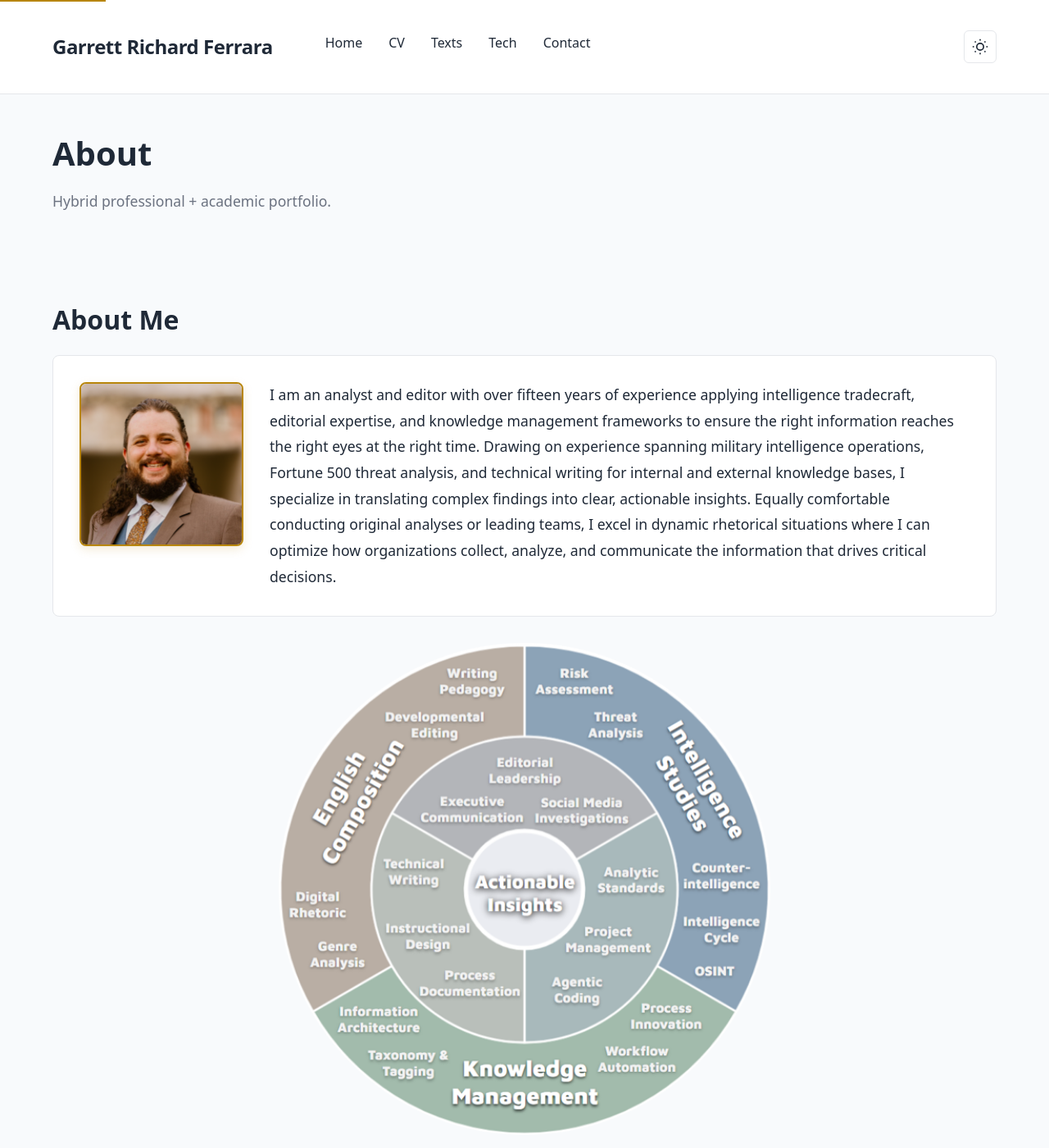
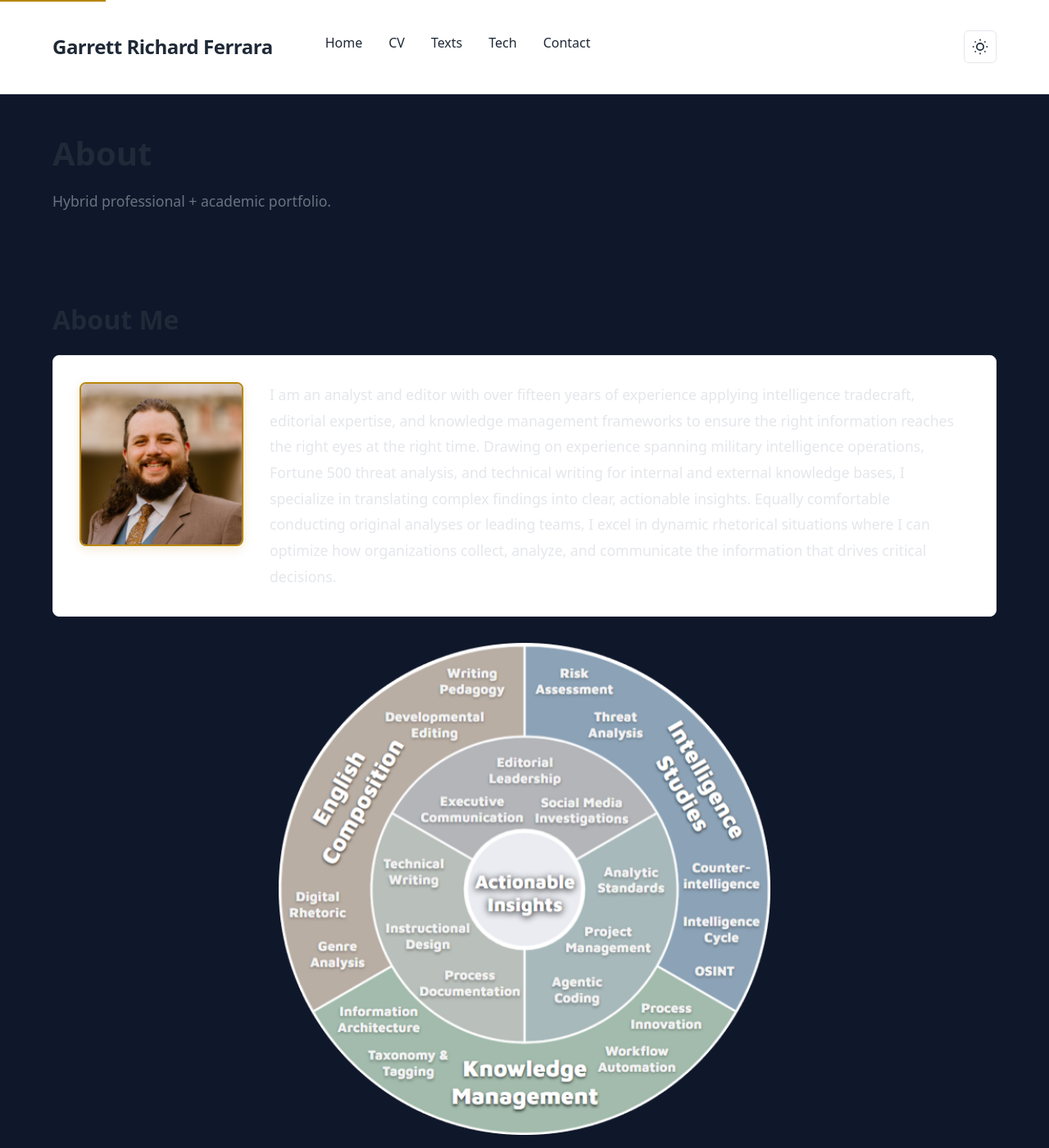
Before and after one commit to Garrett-Ferrara/garrett-ferrara.github.io, a Jekyll site: the page built from index.md, in a window 1280 px wide and 1400 px high. Shown: the whole window at 82% size. Built offline with Jekyll 4.4.1, drawn with Linux system fonts in a browser that asks for light colours.

Commit message:
Remove blue flash - ensure dark mode colors on page load
- Add color-scheme meta tag for browser color preference
- Add inline script to set theme before CSS loads
- Ensure html and body have explicit dark mode colors (#0f172a bg, #e5e7eb text)
- Prevents blue flash from browser defaults
- Dark mode now applies immediately on page load
- Theme persists from localStorage if previously selected

```diff
--- a/_includes/head.html
+++ b/_includes/head.html
@@ -1,6 +1,7 @@
 <meta charset="UTF-8">
 <meta name="viewport" content="width=device-width, initial-scale=1.0">
 <meta http-equiv="X-UA-Compatible" content="IE=edge">
+<meta name="color-scheme" content="dark light">
 
 <title>{% if page.title %}{{ page.title }} | {% endif %}{{ site.data.site.name }}</title>
 <meta name="description" content="{% if page.description %}{{ page.description }}{% else %}{{ site.data.site.about_short }}{% endif %}">
@@ -27,5 +28,18 @@
 <!-- Stylesheet -->
 <link rel="stylesheet" href="/assets/site.css">
 
+<!-- Prevent theme flash on page load -->
+<script>
+  (function() {
+    const stored = localStorage.getItem('theme-mode');
+    const isDark = stored === 'dark' || (stored === null && window.matchMedia('(prefers-color-scheme: dark)').matches);
+    if (!isDark) {
+      document.documentElement.setAttribute('data-theme', 'light');
+    } else {
+      document.documentElement.setAttribute('data-theme', 'dark');
+    }
+  })();
+</script>
+
 <!-- Analytics Placeholder -->
 {% include analytics.html %}
--- a/assets/site.css
+++ b/assets/site.css
@@ -1,5 +1,6 @@
 /* Design Tokens */
 :root {
+  /* Default to dark mode */
   --bg: #0f172a;        /* slate-900 */
   --card: #111827;      /* gray-900 */
   --paper: #f8fafc;     /* off-white for light/print */
@@ -11,6 +12,14 @@
   --link-hover: #f1c453;
   --border: #1f2937;    /* slate-800 */
   --focus: #fde68a;     /* soft gold focus ring */
+
+  /* Ensure no blue colors from browser defaults */
+  color-scheme: dark light;
+}
+
+html {
+  background-color: #0f172a !important;
+  color: #e5e7eb !important;
 }
 
 :root[data-theme="light"] {
@@ -48,6 +57,8 @@ body {
   color: var(--text);
   background-color: var(--bg);
   transition: background-color 0.3s ease, color 0.3s ease;
+  background: #0f172a;
+  color: #e5e7eb;
 }
 
 /* Accessibility */
```
